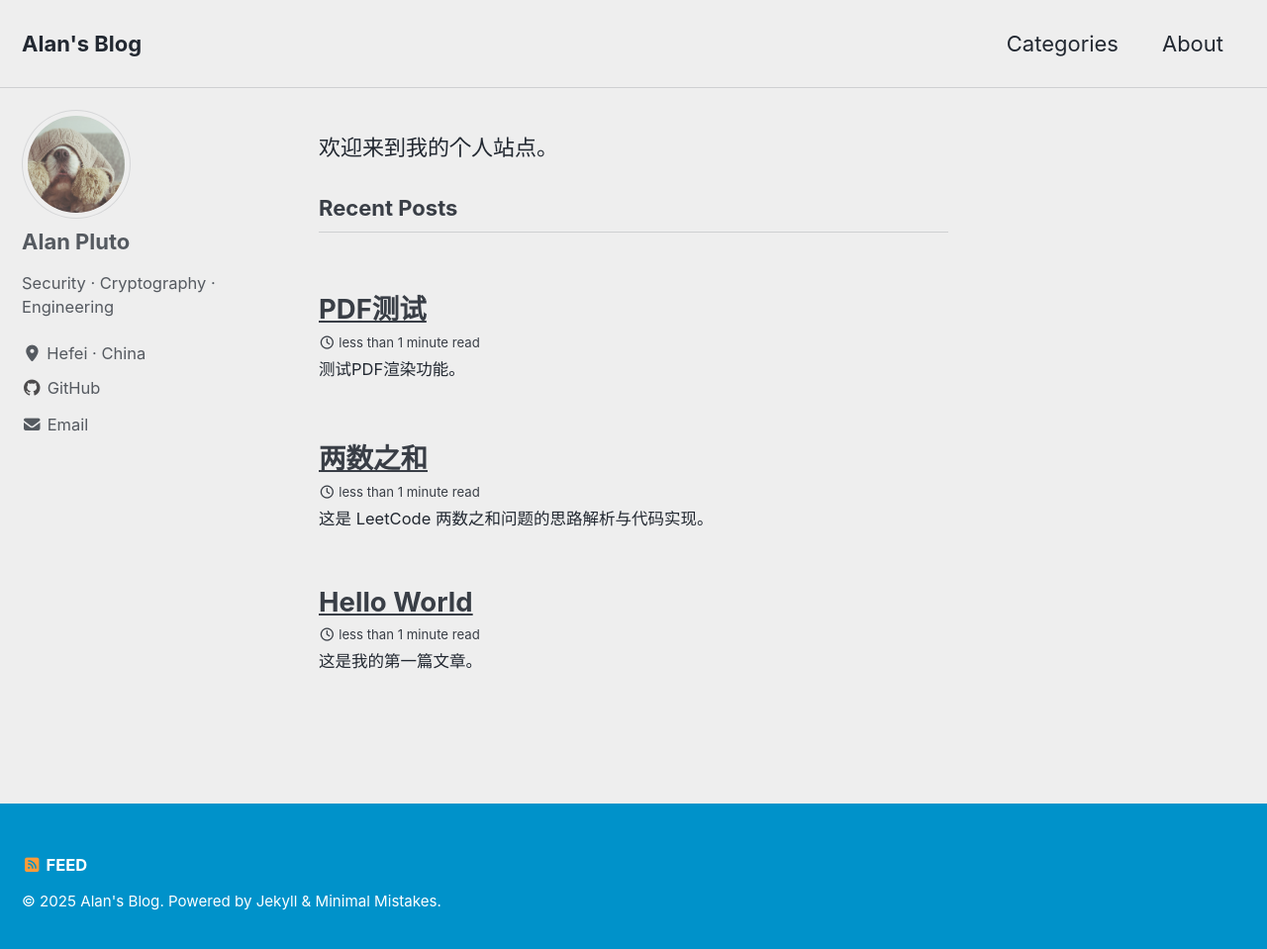
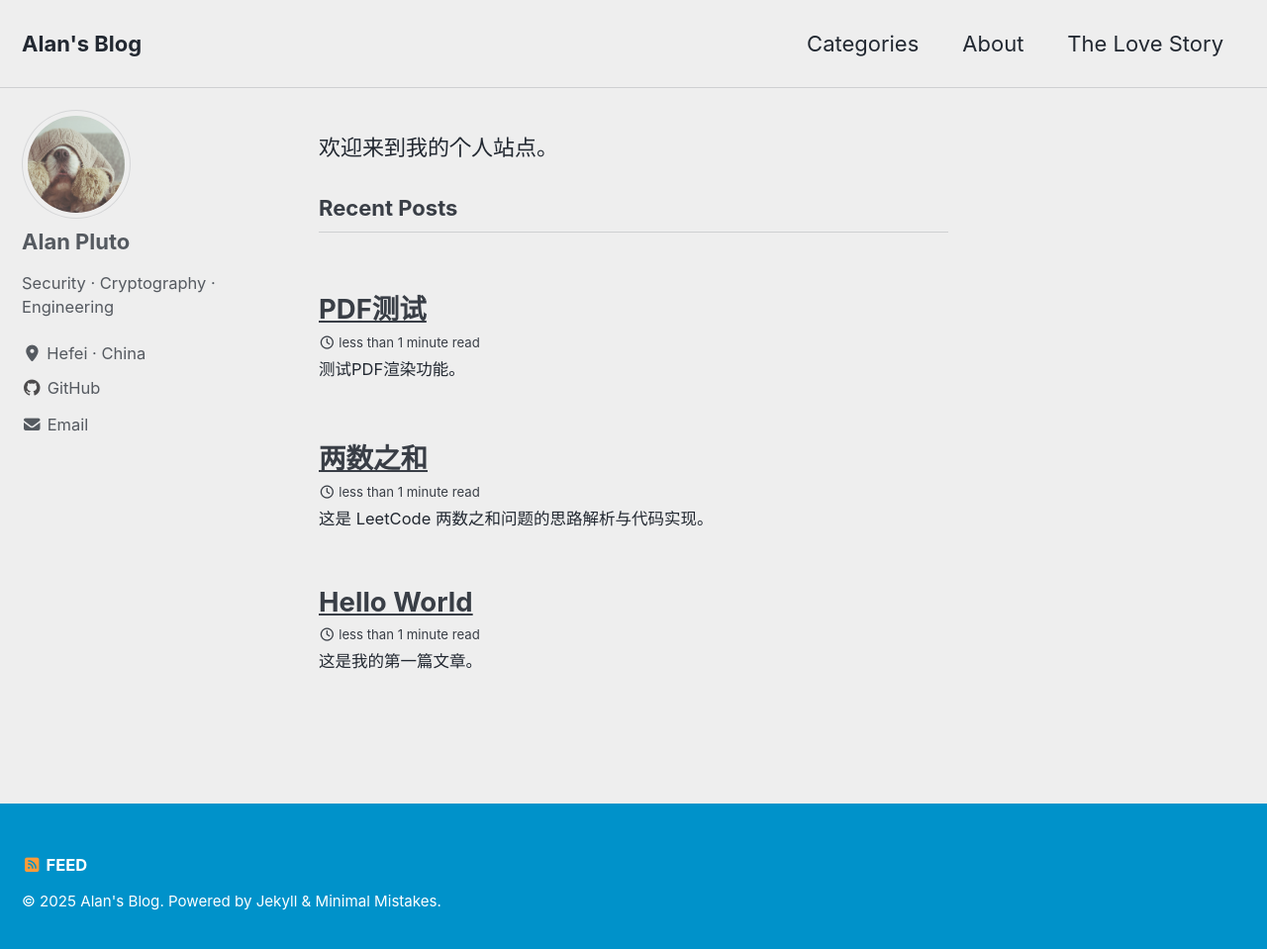
Before and after one commit to Alan-Pluto/Alan-Pluto.github.io, a Jekyll site: the page built from index.md, in a window 1280 px wide and 967 px high. Shown: the top 959 px of the window at 99% size. Built offline with Jekyll 4.4.1, drawn with Linux system fonts in a browser that asks for light colours; cached includes are drawn as plain includes.

Commit message:
Update navigation.yml

```diff
--- a/_data/navigation.yml
+++ b/_data/navigation.yml
@@ -3,3 +3,5 @@ main:
     url: /categories/
   - title: "About"
     url: /about/
+  - title: "The Love Story"
+    url: https://alanluo.github.io/The-Love-Story/
```
